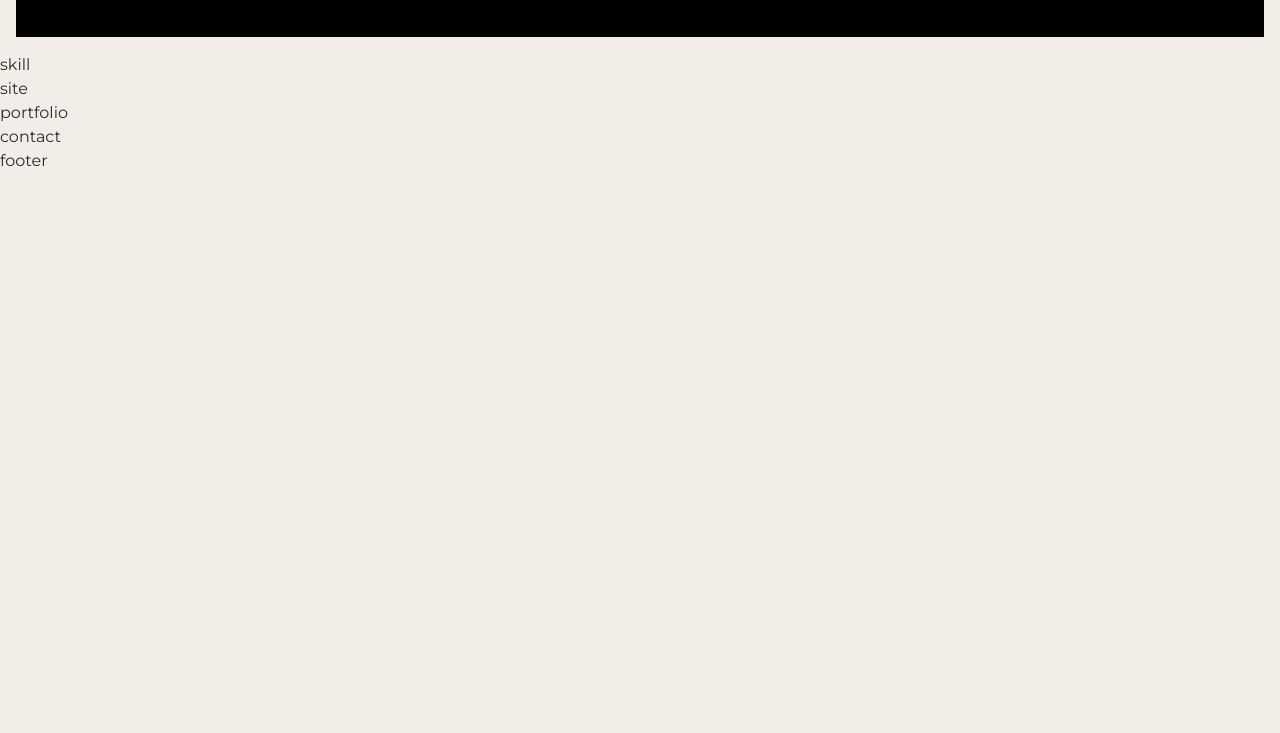
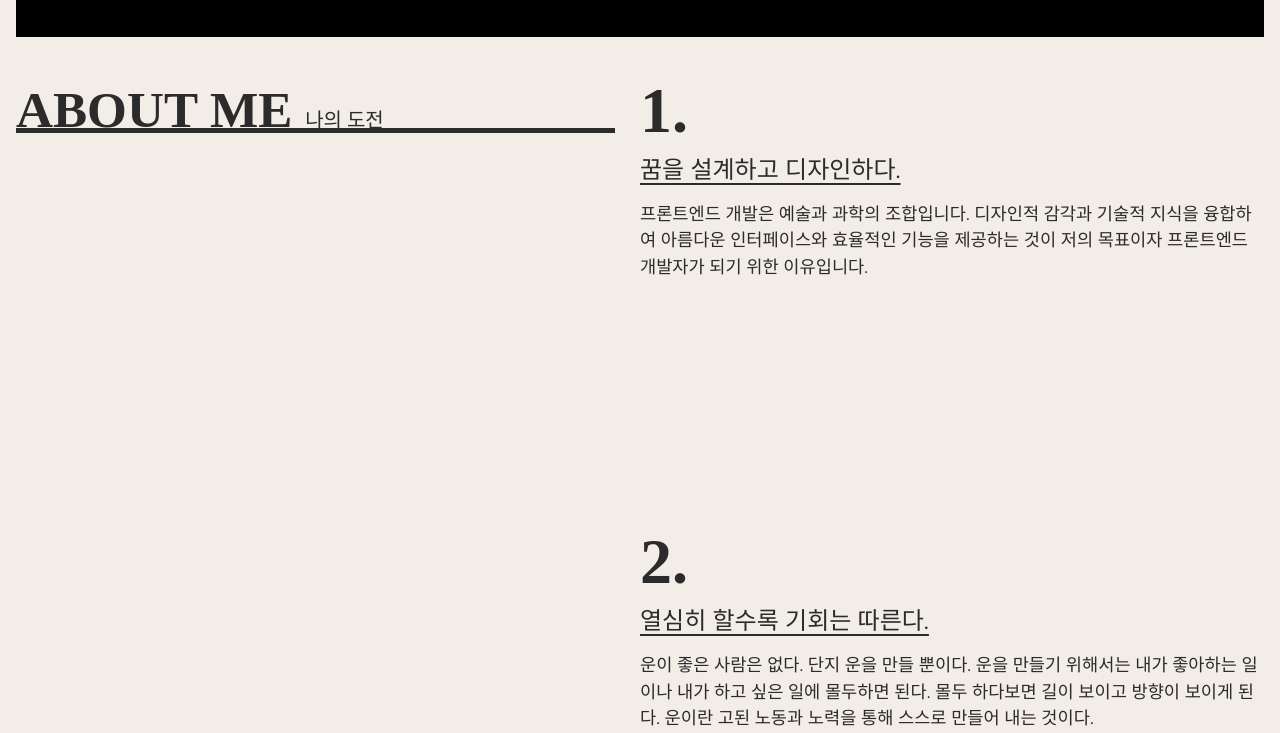
Before and after one commit to Parkseolmin/port2023-vite, a website built with Vite: page src/index.html in a window 1280 px wide. Shown: the part 747-1480 px from the top of the page. Before the commit the page ends 920 px from the top, so only its background shows below. Built offline with nearby package versions, Linux system fonts and the light colour scheme; a small style sheet from the web is missing; a web font is replaced by a local one.

Commit message:
😆 스킬영영역 완료

```diff
--- a/src/assets/css/section/header.css
+++ b/src/assets/css/section/header.css
@@ -14,7 +14,7 @@
   padding: 1rem;
 }
 .header__logo {
-  font-size: 1.625rem;
+  font-size: 0.9rem;
   text-align: center;
   text-transform: uppercase;
   line-height: 1;
--- a/src/assets/css/section/skill.css
+++ b/src/assets/css/section/skill.css
@@ -1,2 +1,69 @@
-#skill {
+.skill__inner {
+  padding: 16px;
+  display: flex;
+  justify-content: space-between;
 }
+
+.skill__title {
+  position: sticky;
+  top: 70px;
+  left: 0;
+  width: 48%;
+  height: 5vw;
+  font-size: 4vw;
+  font-weight: 900;
+  line-height: 1.6;
+  font-family: var(--mainKor-font);
+  text-transform: uppercase;
+  color: var(--black100);
+  border-bottom: 0.4vw solid var(--black100);
+}
+
+.skill__title em {
+  font-size: 1.25rem;
+  font-weight: 400;
+  line-height: 2;
+}
+
+.skill__desc {
+  width: 50%;
+}
+
+.skill__desc span {
+  font-size: 5vw;
+  line-height: 1;
+  font-weight: 900;
+  line-height: 1.3;
+  font-family: var(--mainNum-font);
+}
+.skill__desc h3 {
+  font-size: 1.5rem;
+  text-decoration: underline;
+  text-underline-position: under;
+  margin-bottom: 1vw;
+}
+.skill__desc p {
+  margin-bottom: 30vh;
+  font-size: 1.1rem;
+}
+
+@media (max-width: 800px) {
+  .skill__inner {
+    flex-direction: column;
+  }
+  .skill__title {
+    width: 100%;
+    margin-bottom: 10vw;
+    font-size: 30px;
+    height: auto;
+    top: 68px;
+    background-color: var(--mainBg-color);
+  }
+  .skill__desc {
+    width: 100%;
+    text-align: justify;
+  }
+  .skill__desc span {
+    font-size: 20vw;
+  }
+}
--- a/src/index.html
+++ b/src/index.html
@@ -30,7 +30,9 @@
     <header id="header" role="banner">
       <div class="header__inner">
         <div class="header__logo">
-          <a href="#">portfolio<em>developer</em></a>
+          <h1>
+            <a href="#">portfolio<em>developer</em></a>
+          </h1>
         </div>
         <nav class="header__nav" role="navigation" aria-label="메인 메뉴">
           <ul>
@@ -58,7 +60,7 @@
     <main id="main" role="main">
       <section id="intro">
         <div class="intro__inner">
-          <div class="intro__title">port developer</div>
+          <h2 class="intro__title">Frontend dev</h2>
           <div class="intro_lines" aria-hidden="true">
             <span class="line"></span>
             <span class="line"></span>
@@ -91,7 +93,43 @@
       </section>
       <!-- //intro -->
 
-      <section id="skill">skill</section>
+      <section id="skill">
+        <div class="skill__inner">
+          <h2 class="skill__title">About Me <em>나의 도전</em></h2>
+          <div class="skill__desc">
+            <div>
+              <span>1.</span>
+              <h3>꿈을 설계하고 디자인하다.</h3>
+              <p>
+                프론트엔드 개발은 예술과 과학의 조합입니다. 디자인적 감각과
+                기술적 지식을 융합하여 아름다운 인터페이스와 효율적인 기능을
+                제공하는 것이 저의 목표이자 프론트엔드 개발자가 되기 위한
+                이유입니다.
+              </p>
+            </div>
+            <div>
+              <span>2.</span>
+              <h3>열심히 할수록 기회는 따른다.</h3>
+              <p>
+                운이 좋은 사람은 없다. 단지 운을 만들 뿐이다. 운을 만들기
+                위해서는 내가 좋아하는 일이나 내가 하고 싶은 일에 몰두하면 된다.
+                몰두 하다보면 길이 보이고 방향이 보이게 된다. 운이란 고된 노동과
+                노력을 통해 스스로 만들어 내는 것이다.
+              </p>
+            </div>
+            <div>
+              <span>3.</span>
+              <h3>나에게 정직하다.</h3>
+              <p>
+                정직은 다른 사람보다 나에게 큰 의미를 부여해야 한다. 자신이
+                정직하지 않으면 진정으로 원하는 일을 열정적으로 밀고 나갈 수
+                없다. 마음에서 우러나오는 일을 해야 정직해지며 삶을 더 즐길 줄
+                알게 된다.
+              </p>
+            </div>
+          </div>
+        </div>
+      </section>
       <!-- skill -->
 
       <section id="site">site</section>
```
